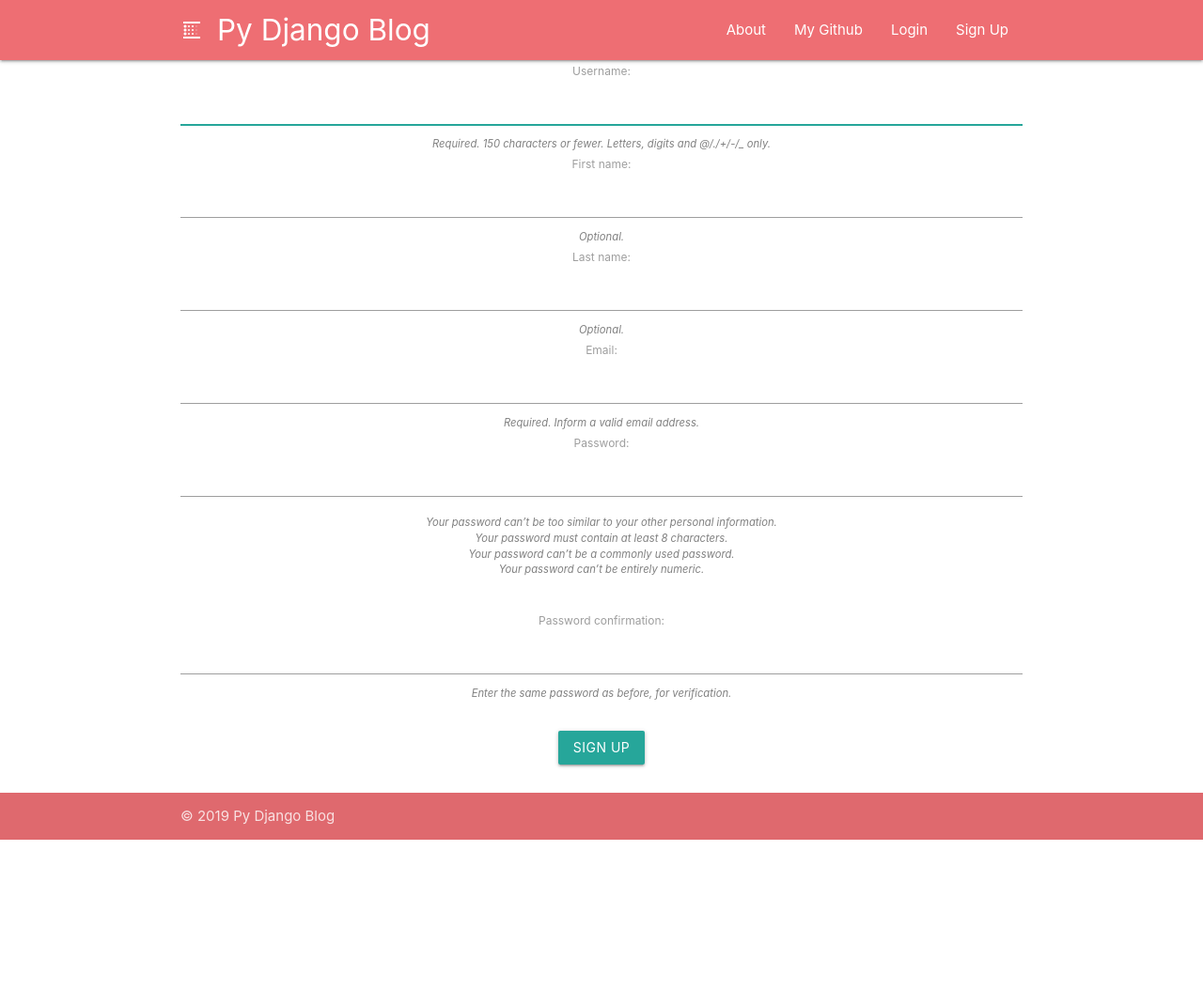
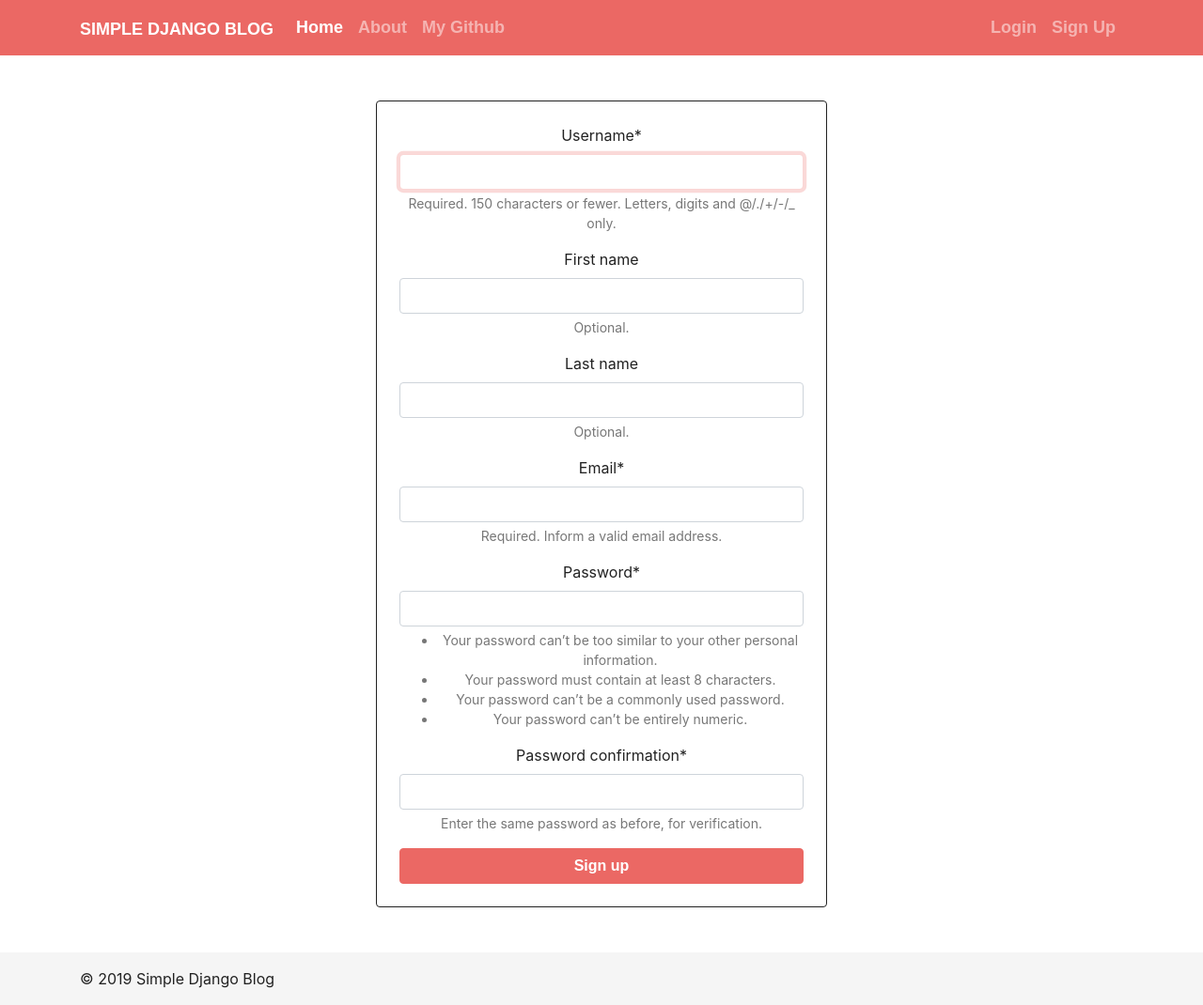
Before and after one commit to nawazm92/django-blog, a Django app: page /signup/ in a window 1280 px wide. Shown: the whole page at 94% size. Before the commit the page ends 894 px from the top, so only its background shows below. Run offline with Django 3.2, Linux system fonts and the light colour scheme; some libraries are stand-ins or nearby versions; some web fonts are replaced.

Commit message:
look & feel updates

```diff
--- a/djangoapp/__init__.py
+++ b/djangoapp/__init__.py
@@ -0,0 +1,3 @@
+import pymysql
+
+pymysql.install_as_MySQLdb()
--- a/djangoapp/settings.py
+++ b/djangoapp/settings.py
@@ -39,6 +39,7 @@ INSTALLED_APPS = [
     'django.contrib.sessions',
     'django.contrib.messages',
     'django.contrib.staticfiles',
+    'crispy_forms'
 ]
 
 MIDDLEWARE = [
@@ -135,3 +136,5 @@ STATIC_URL = '/static/'
 
 LOGIN_REDIRECT_URL = '/'
 LOGOUT_REDIRECT_URL = '/'
+
+CRISPY_TEMPLATE_PACK = 'bootstrap4'
--- a/requirements.txt
+++ /dev/null
@@ -1,2 +0,0 @@
-Django==2.1.6
-pytz==2018.6
--- a/templates/layout.html
+++ b/templates/layout.html
@@ -7,8 +7,7 @@
     <title>Simple Django Blog</title>
 
     <!-- Compiled and minified CSS -->
-    <link rel="stylesheet" href="https://cdnjs.cloudflare.com/ajax/libs/materialize/1.0.0/css/materialize.min.css">
-    <link rel="stylesheet" href="https://fonts.googleapis.com/icon?family=Material+Icons">
+    <link rel="stylesheet" href="https://cdnjs.cloudflare.com/ajax/libs/bootswatch/4.3.1/journal/bootstrap.min.css">
 
     <style>
         hr.liner {
@@ -20,40 +19,56 @@
     </style>
 </head>
 <body>
-    <nav>
-        <div class="container nav-wrapper">
-            <a href="/" class="brand-logo"><i class="large material-icons">blur_linear</i> Py Django Blog</a>
-            <ul id="nav-mobile" class="right hide-on-med-and-down">
-                <li><a href="https://about.me/muhammadnm" target="_blank">About</a></li>
-                <li><a href="https://github.com/muhammadnm" target="_blank">My Github</a></li>
+    <nav class="navbar navbar-expand-lg navbar-dark bg-primary mb-5">
+        <div class="container">
+            <a class="navbar-brand" href="/">Simple Django Blog</a>
+            <button class="navbar-toggler" type="button" data-toggle="collapse" data-target="#navbarColor01" aria-controls="navbarColor01" aria-expanded="false" aria-label="Toggle navigation">
+                <span class="navbar-toggler-icon"></span>
+            </button>
 
+            <div class="collapse navbar-collapse" id="navbarColor01">
+                <ul class="navbar-nav mr-auto">
+                <li class="nav-item active">
+                    <a class="nav-link" href="#">Home <span class="sr-only">(current)</span></a>
+                </li>
+                <li class="nav-item">
+                    <a href="https://about.me/muhammadnm" class="nav-link" target="_blank">About</a>
+                </li>
+                <li class="nav-item">
+                    <a href="https://github.com/muhammadnm" class="nav-link" target="_blank">My Github</a>
+                </li>
+                </ul>
+
+                <ul class="navbar-nav">
                 {% if user.is_authenticated %}
-                <li><a class="dropdown-trigger" href="#!" data-target="dd_user">Hola {{ user.username }}<i class="material-icons right">arrow_drop_down</i></a></li>
-                <ul id="dd_user" class="dropdown-content">
-                        <li><a href="#!">Profile</a></li>
-                        <li class="divider"></li>
-                        <li><a href="{% url 'logout' %}">Logout</a></li>
-                    </ul>
+                <li class="nav-item dropdown float-right">
+                    <a class="nav-link dropdown-toggle" data-toggle="dropdown" href="#" role="button" aria-haspopup="true" aria-expanded="false">{{ user.username }}</a>
+                    <div class="dropdown-menu" x-placement="bottom-start" style="position: absolute; transform: translate3d(0px, 40px, 0px); top: 0px; left: 0px; will-change: transform;">
+                        <a class="dropdown-item" href="javascript:;">Profile</a>
+                        <div class="dropdown-divider"></div>
+                        <a class="dropdown-item" href="{% url 'logout' %}">Logout</a>
+                    </div>
+                </li>
                 {% else %}
-                <li><a href="/account/login">Login</a></li>
-                <li><a href="/signup"">Sign Up</a></li>
+                <li class="nav-item float-right"><a href="/account/login" class="nav-link">Login</a></li>
+                <li class="nav-item float-right"><a href="/signup" class="nav-link">Sign Up</a></li>
                 {% endif %}
-            </ul>
+
+                </ul>
+            </div>
         </div>
     </nav>
-
     <div class="container">
         {% block content %}{% endblock %}
     </div>
 
-    <footer class="page-footer" style="padding: 0px;">
-        <div class="footer-copyright">
-            <div class="container">
-            &copy; {% now "Y" %} Py Django Blog
-            </div>
+    <footer class="footer mt-auto py-3" style="background-color: #f5f5f5;">
+        <div class="container">
+        &copy; {% now "Y" %} Simple Django Blog
         </div>
     </footer>
     <!-- Compiled and minified JavaScript -->
-    <script src="https://cdnjs.cloudflare.com/ajax/libs/materialize/1.0.0/js/materialize.min.js"></script>
+    <script src="https://cdnjs.cloudflare.com/ajax/libs/jquery/3.3.1/jquery.min.js"></script>
+    <script src="https://cdnjs.cloudflare.com/ajax/libs/twitter-bootstrap/4.3.1/js/bootstrap.min.js"></script>
 </body>
 </html>
--- a/templates/registration/signup.html
+++ b/templates/registration/signup.html
@@ -1,26 +1,15 @@
 {% extends "layout.html" %}
+{% load crispy_forms_tags %}
 
 {% block content%}
 <center>
-    <form method="post">
+    <form method="post" class="form form-signin m-5 p-4" style="  width: 100%; max-width: 480px;border: 1px solid; border-radius: 4px;">
         {% csrf_token %}
-        {% for field in form %}
-            {{ field.label_tag }}
-            {{ field }}
-            <br/>
-
-            {% if field.help_text %}
-            <small><i style="color: grey">{{ field.help_text }}</i></small><br/>
-            {% endif %}
-
-            {% for error in field.errors %}
-            <p style="color: red">{{ error }}</p>
-            {% endfor %}
-        {% endfor %}
+        {{ form|crispy }}
 
         <div class="section"></div>
 
-        <button type="submit" class="btn">Sign up</button>
+        <button type="submit" class="btn btn-primary btn-block">Sign up</button>
     </form>
     <div class="section"></div>
 </center>
```
Also changed, not shown: templates/registration/login.html (+6 -7 lines), 1 other file.
